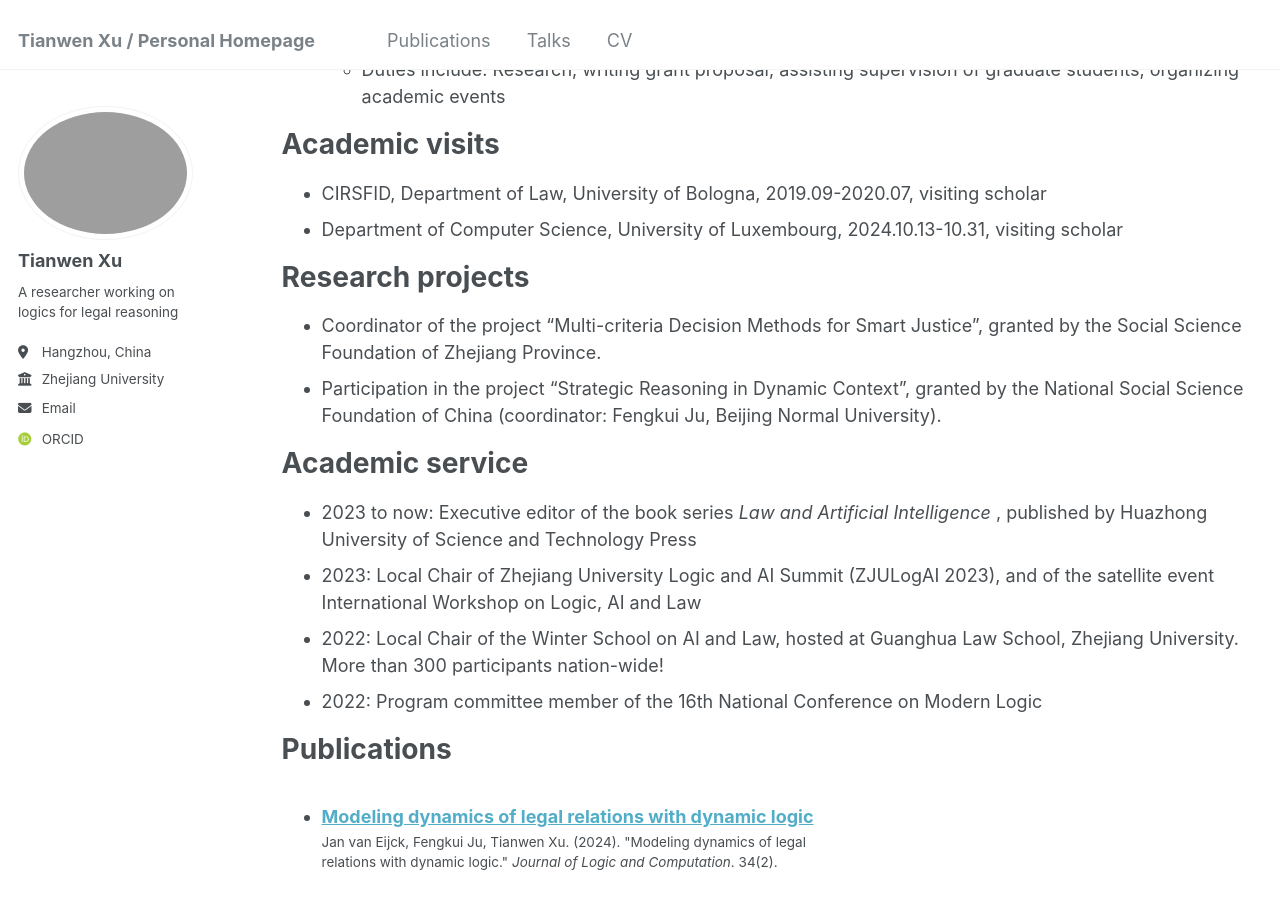
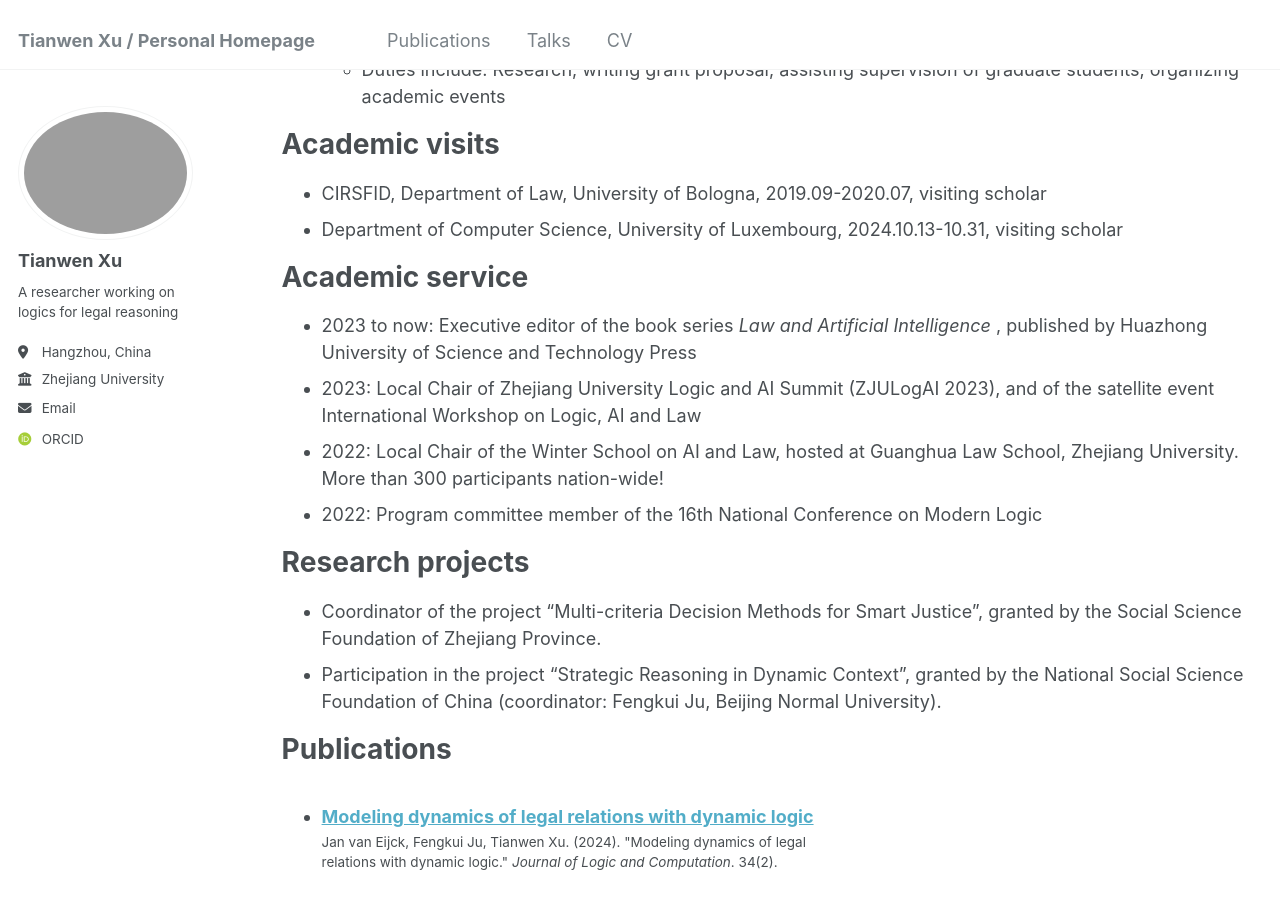
Before and after one commit to tianwenxu-lawlogic/tianwenxu-lawlogic.github.io, a Jekyll site: the page built from _pages/cv.md, in a window 1280 px wide and 900 px high, scrolled down 385 px. Built offline with Jekyll 4.4.1, drawn with Linux system fonts in a browser that asks for light colours; some web fonts are replaced.

Commit message:
Update cv.md

```diff
--- a/_pages/cv.md
+++ b/_pages/cv.md
@@ -29,18 +29,18 @@ Academic visits
 * Department of Computer Science, University of Luxembourg, 2024.10.13-10.31, visiting scholar
 
 
-Research projects
-======
-* Coordinator of the project "Multi-criteria Decision Methods for Smart Justice", granted by the Social Science Foundation of Zhejiang Province.
-* Participation in the project "Strategic Reasoning in Dynamic Context", granted by the National Social Science Foundation of China (coordinator: Fengkui Ju, Beijing Normal University).
-
-
 Academic service
 ======
 * 2023 to now: Executive editor of the book series <i> Law and Artificial Intelligence </i>, published by Huazhong University of Science and Technology Press
 * 2023: Local Chair of Zhejiang University Logic and AI Summit (ZJULogAI 2023), and of the satellite event International Workshop on Logic, AI and Law
 * 2022: Local Chair of the Winter School on AI and Law, hosted at Guanghua Law School, Zhejiang University. More than 300 participants nation-wide!
 * 2022: Program committee member of the 16th National Conference on Modern Logic
+
+
+Research projects
+======
+* Coordinator of the project "Multi-criteria Decision Methods for Smart Justice", granted by the Social Science Foundation of Zhejiang Province.
+* Participation in the project "Strategic Reasoning in Dynamic Context", granted by the National Social Science Foundation of China (coordinator: Fengkui Ju, Beijing Normal University).
 
 
 Publications
```
